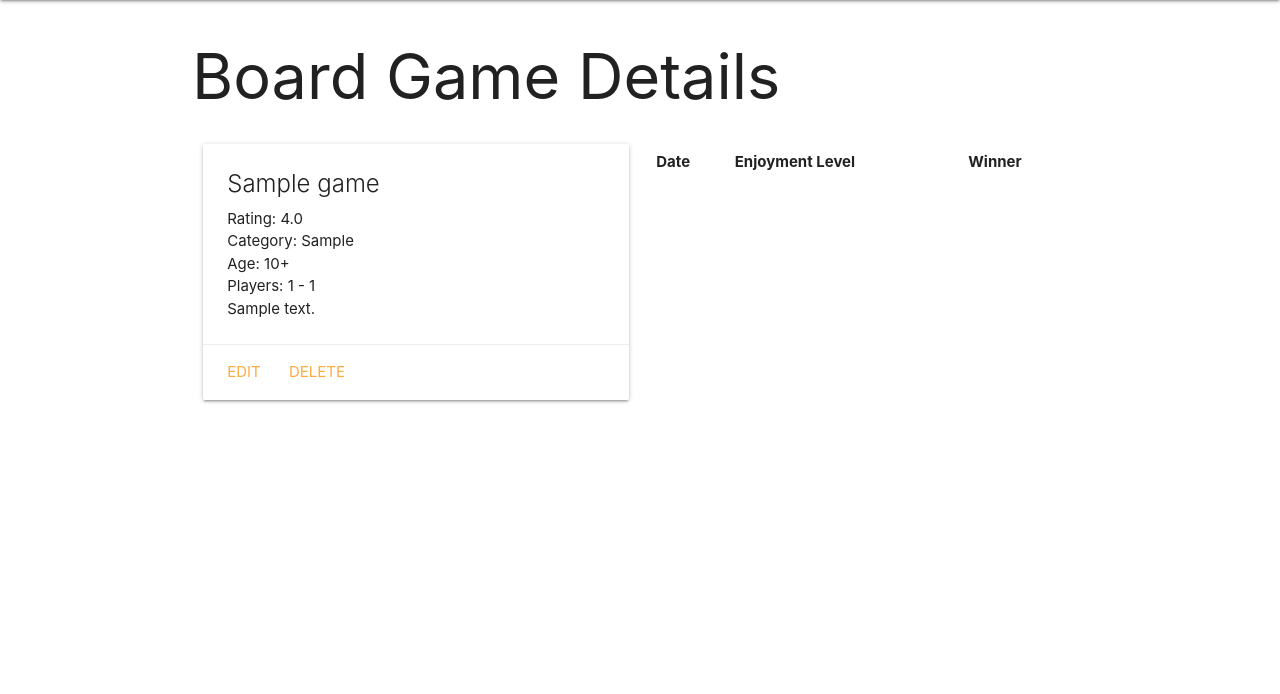
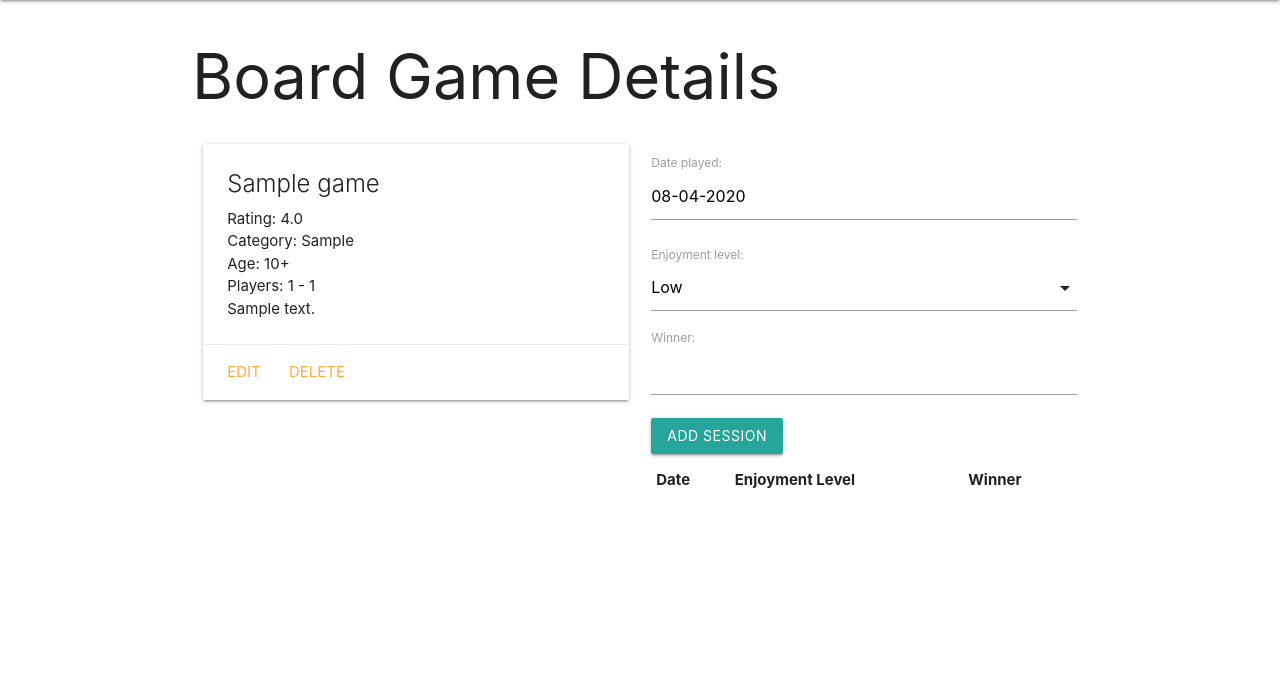
Before and after one commit to bernallium/board-game-collector, a Django app: page /games/1/ in a window 1280 px wide. Shown: the part 64-758 px from the top of the page. Run offline with Django 3.2, Linux system fonts and the light colour scheme; tables that the repository leaves empty hold one stand-in row (values such as "Sample post"); data that the repository does not hold is empty.

Commit message:
Update game details session view

```diff
--- /dev/null
+++ b/main_app/forms.py
@@ -0,0 +1,7 @@
+from django.forms import ModelForm
+from .models import Session
+
+class SessionForm(ModelForm):
+    class Meta:
+        model = Session
+        fields = ['date', 'enjoyment', 'winner']
--- a/main_app/templates/base.html
+++ b/main_app/templates/base.html
@@ -9,6 +9,7 @@
     <title>Board Game Collector</title>
     <link rel="stylesheet" href="https://cdnjs.cloudflare.com/ajax/libs/materialize/1.0.0/css/materialize.min.css">
     <link rel="stylesheet" type="text/css" href="{% static 'css/style.css' %}">
+    <script src="https://cdnjs.cloudflare.com/ajax/libs/materialize/1.0.0/js/materialize.min.js"></script>
 </head>
 <body>
     <header class="navbar-fixed">
--- a/main_app/templates/games/detail.html
+++ b/main_app/templates/games/detail.html
@@ -21,6 +21,11 @@
         </div>
     </div>
     <div class="col s6">
+        <form method="post">
+            {% csrf_token %}
+            {{ session_form.as_p }}
+            <input type="submit" class="btn" value="Add Session">
+        </form>
         <table class="striped">
             <thead>
                 <tr><th>Date</th><th>Enjoyment Level</th><th>Winner</th></tr>
@@ -38,4 +43,16 @@
     </div>
 </div>
 
+<script>
+    let dateEl = document.getElementById('id_date');
+    M.Datepicker.init(dateEl, {
+        format: 'dd-mm-yyyy',
+        defaultDate: new Date(),
+        setDefaultDate: true,
+        autoClose: true
+    });
+
+    let selectEl = document.getElementById('id_enjoyment');
+    M.FormSelect.init(selectEl);
+</script>
 {% endblock %}
--- a/main_app/urls.py
+++ b/main_app/urls.py
@@ -1,12 +1,15 @@
 from django.urls import path
-from .views import home, about, games_index, games_detail, GameCreate, GameUpdate, GameDelete
+from .views import home, about, games_index, games_detail, GameCreate, GameUpdate, GameDelete, add_session
 
 urlpatterns = [
     path('', home, name='home'),
     path('about/', about, name='about'),
     path('games/', games_index, name='index'),
     path('games/<int:game_id>/', games_detail, name='detail'),
+
     path('games/create/', GameCreate.as_view(), name='games_create'), # Need to call as_view() so that te GameCreate class is returned as a view function
     path('games/<int:pk>/update/', GameUpdate.as_view(), name='games_update'),
     path('games/<int:pk>/delete/', GameDelete.as_view(), name='games_delete'),
+
+    path('games/<int:game_id>/add_session/', add_session, name='add_session'),
 ]
--- a/main_app/views.py
+++ b/main_app/views.py
@@ -1,5 +1,6 @@
-from django.shortcuts import render
+from django.shortcuts import render, redirect
 from .models import Game
+from .forms import SessionForm
 from django.views.generic.edit import CreateView, UpdateView, DeleteView
 
 # class Game:
@@ -31,13 +32,31 @@ def games_index(request):
     games = Game.objects.all() # Get all the games
     return render(request, 'games/index.html', { 'games': games })
 
+# def games_detail(request, game_id):
+#     game = Game.objects.get(id=game_id)
+#     return render(request, 'games/detail.html', { 'game': game })
+
 def games_detail(request, game_id):
     game = Game.objects.get(id=game_id)
-    return render(request, 'games/detail.html', { 'game': game })
+    session_form = SessionForm()
+    return render(request, 'games/detail.html', {
+        'game': game, 'session_form': session_form, # Include the game and session_form in the context
+        })
+
+def add_session(request, game_id):
+    # Create the ModelForm using the data in request.POST
+    form = SessionForm(request.POST)
+    # Validate the form
+    if form.is_valid():
+        # Don't save the form to the db until it has the game_id assigned
+        new_session = form.save(commit=False)
+        new_session.game_id = game_id
+        new_session.save()
+    return redirect('detail', game_id=game_id) # Always be sure to redirect instead of render if data has been changed in the database.
 
 class GameCreate(CreateView):
     model = Game
-    fields = '__all__' # alternatively: fields = ['name', 'breed', 'description', 'age']
+    fields = '__all__' # Alternatively: fields = ['name', 'breed', 'description', 'age']
     success_url = '/games/' # Redirect URL
 
 class GameUpdate(UpdateView):
```
